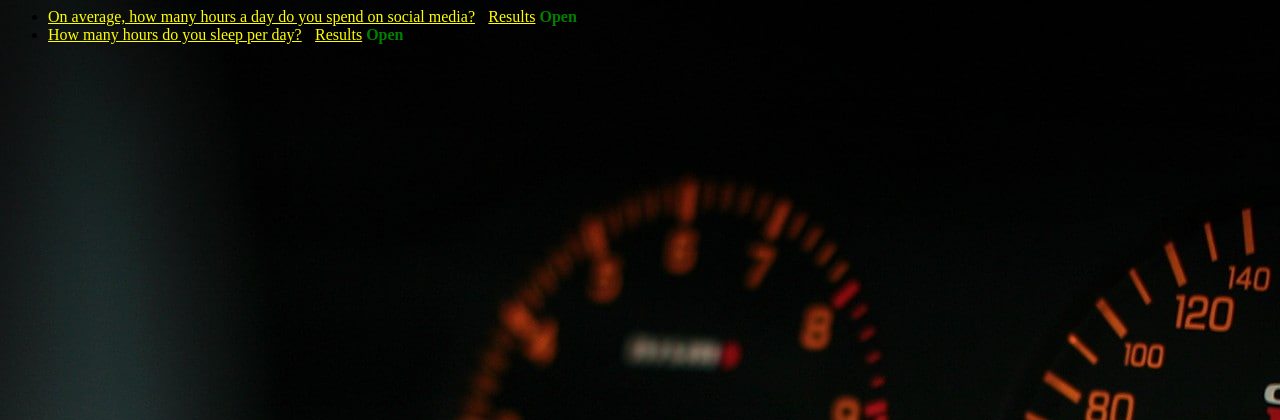
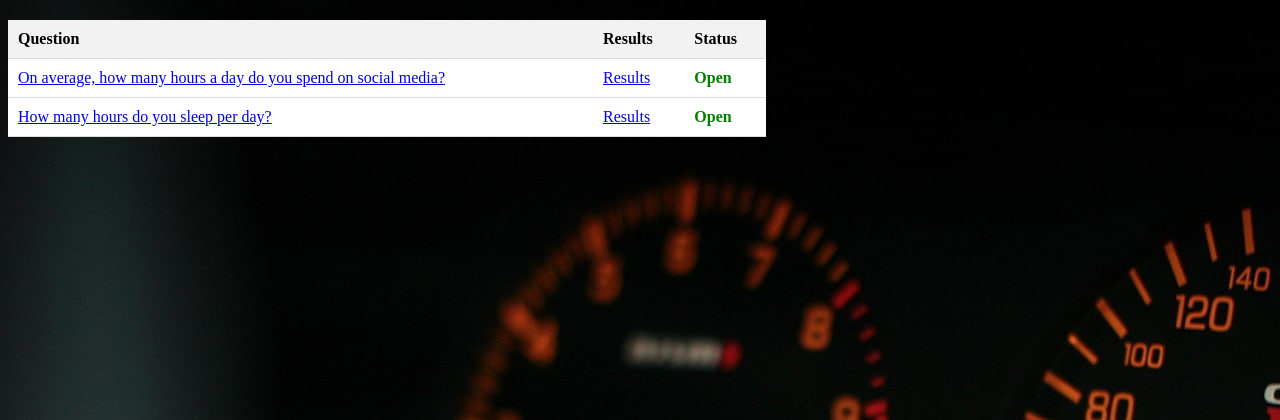
Before and after one commit to gooddinosaur/ku-polls, a Django app: page /polls/ in a window 1280 px wide. Shown: the top 420 px of the page. Run offline with Django 5.2, Linux system fonts and the light colour scheme; data comes from the database, SQL or seed files in the repository.

Commit message:
Realigned items in list of polls page into a table.

```diff
--- a/polls/static/polls/style.css
+++ b/polls/static/polls/style.css
@@ -1,9 +1,31 @@
 li a {
     color: yellow;
+    text-decoration: none;
 }
+
 body {
     background: white url("images/background.png") no-repeat;
 }
+
+/* Table styling */
+table {
+    width: 60%;
+    border-collapse: collapse;
+    margin-top: 20px;
+    background-color: white;
+}
+
+th, td {
+    padding: 10px;
+    text-align: left;
+    border-bottom: 1px solid #ddd;
+}
+
+th {
+    background-color: #f2f2f2;
+}
+
+/* Status styling */
 .status {
     font-weight: bold;
 }
--- a/templates/polls/index.html
+++ b/templates/polls/index.html
@@ -10,19 +10,34 @@
 {% endif %}
 
 {% if latest_question_list %}
-    <ul>
+    <table>
+        <thead>
+            <tr>
+                <th>Question</th>
+                <th>Results</th>
+                <th>Status</th>
+            </tr>
+        </thead>
+        <tbody>
             {% for question in latest_question_list %}
-            <li>
-                <a href="{% url 'polls:detail' question.id %}">{{ question.question_text }}</a> -
+                <tr>
+                    <td>
+                        <a href="{% url 'polls:detail' question.id %}">{{ question.question_text }}</a>
+                    </td>
+                    <td>
                         <a href="{% url 'polls:results' question.id %}">Results</a>
+                    </td>
+                    <td class="status {% if question.can_vote %}open{% else %}closed{% endif %}">
                         {% if question.can_vote %}
-                    <span class="status open">Open</span>
+                            Open
                         {% else %}
-                    <span class="status closed">Closed</span>
+                            Closed
                         {% endif %}
-            </li>
+                    </td>
+                </tr>
             {% endfor %}
-    </ul>
+        </tbody>
+    </table>
 {% else %}
     <p>No polls are available.</p>
 {% endif %}
```
Lines whose indentation alone changed are shown as unchanged.
